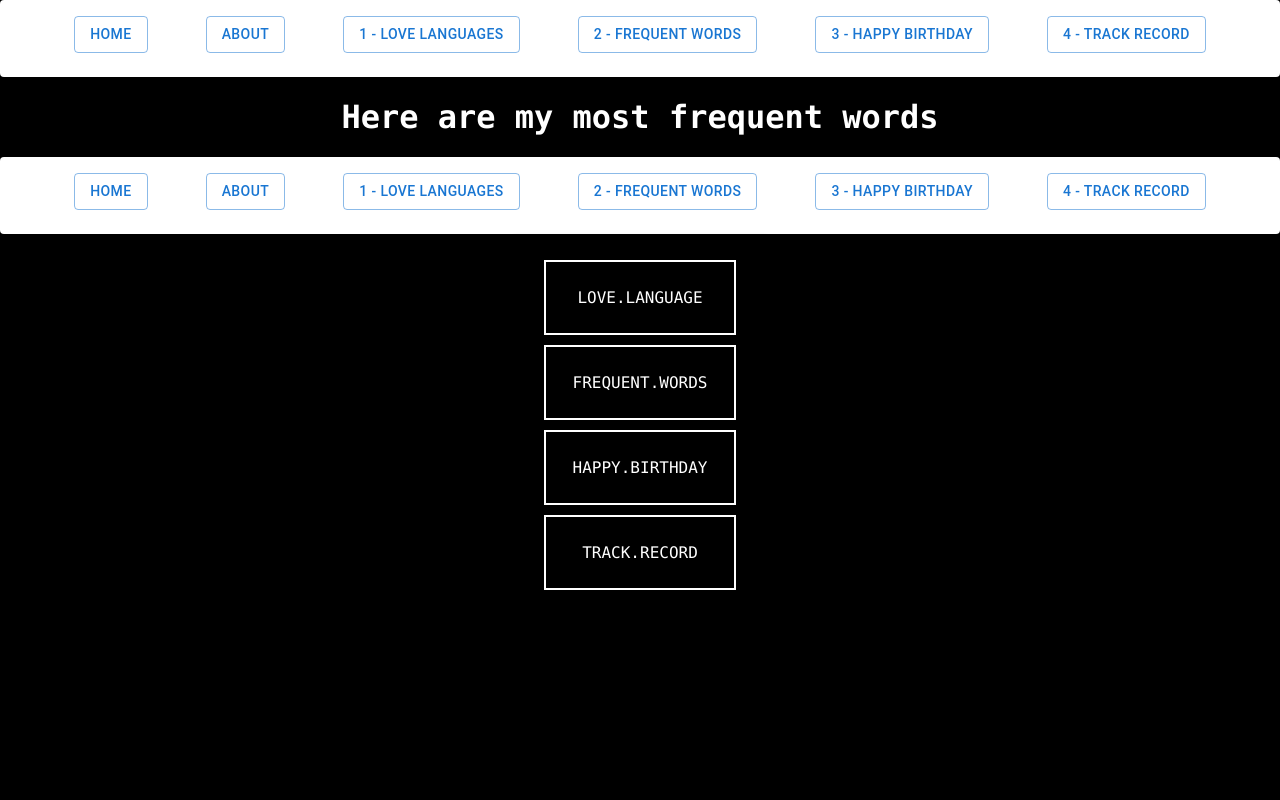
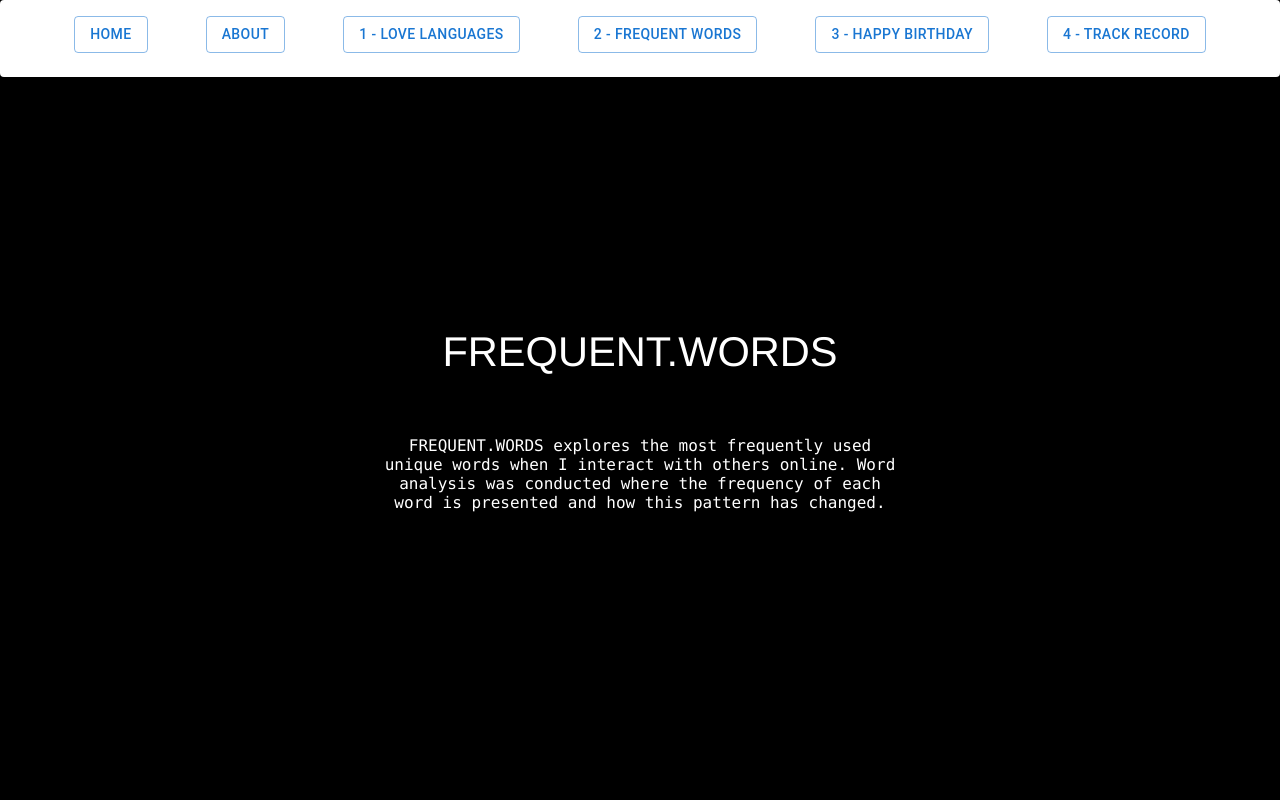
Before and after one commit to carmen-yeh/carmen-yeh.github.io, a React (Create React App) app in the folder frontend/: page /frequent-words in a window 1280 px wide. Shown: the top 800 px of the page. Built offline with nearby package versions, Linux system fonts and the light colour scheme; what react-animations would draw is missing.

Commit message:
Update FrequentWordsPage.js

```diff
--- a/frontend/src/pages/2-frequent-words/FrequentWordsPage.js
+++ b/frontend/src/pages/2-frequent-words/FrequentWordsPage.js
@@ -1,17 +1,18 @@
 import React from "react";
 import BottomNavigation from "../../components/BottomNavigation";
 import NavigationBar from "../../components/NavigationBar";
+import "../../pages/2-frequent-words/FrequentWords.css"
 
 function FrequentWordsPage() {
 
     return(
-        <div>
+        <div id = "frequentwords">
            <NavigationBar />
             <h1>
-                Here are my most frequent words
+                FREQUENT.WORDS
             </h1>
+        <p>FREQUENT.WORDS explores the most frequently used unique words when I interact with others online. Word analysis was conducted where the frequency of each word is presented and how this pattern has changed.</p>
 
-            <NavigationBar />
             <BottomNavigation />
 
         </div>
```
